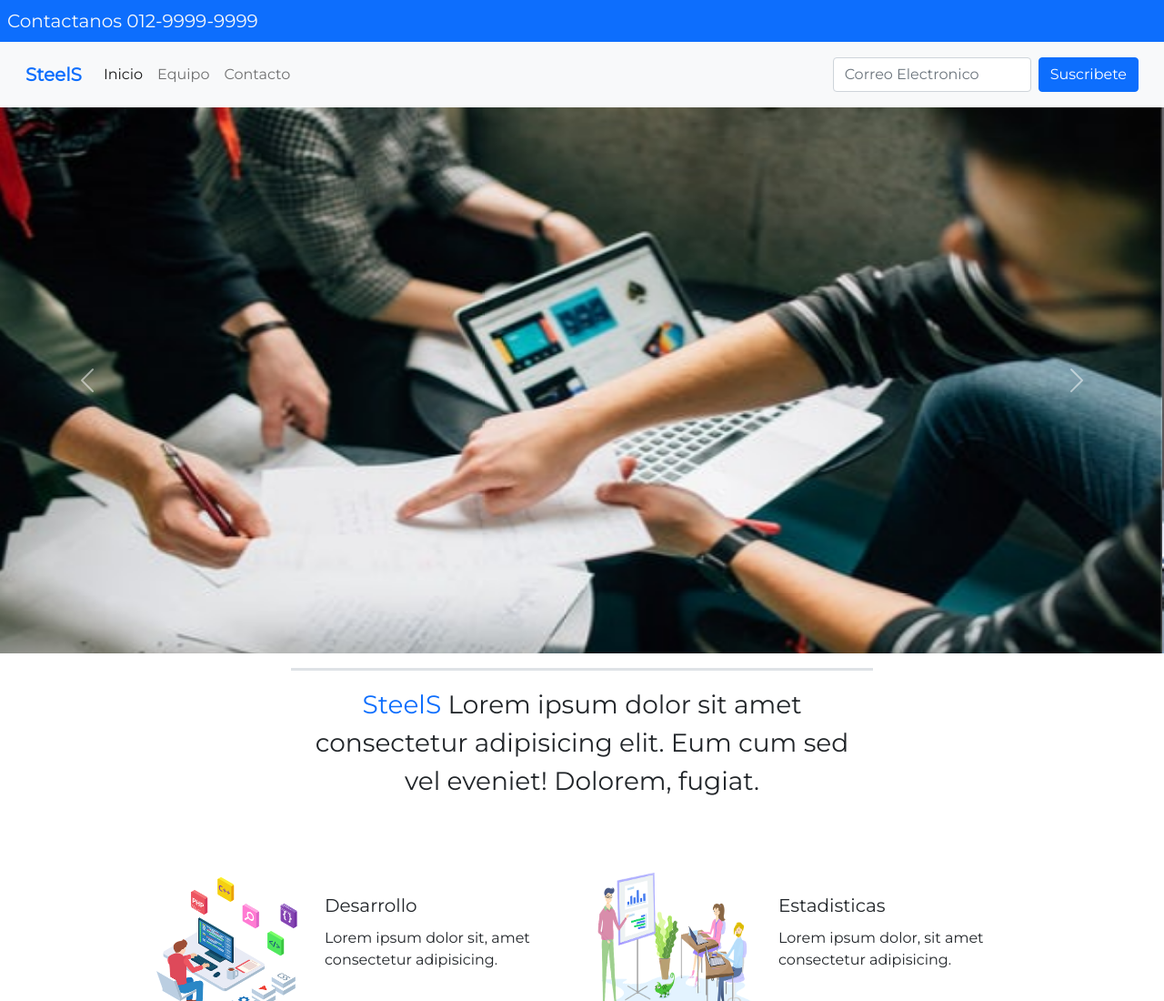
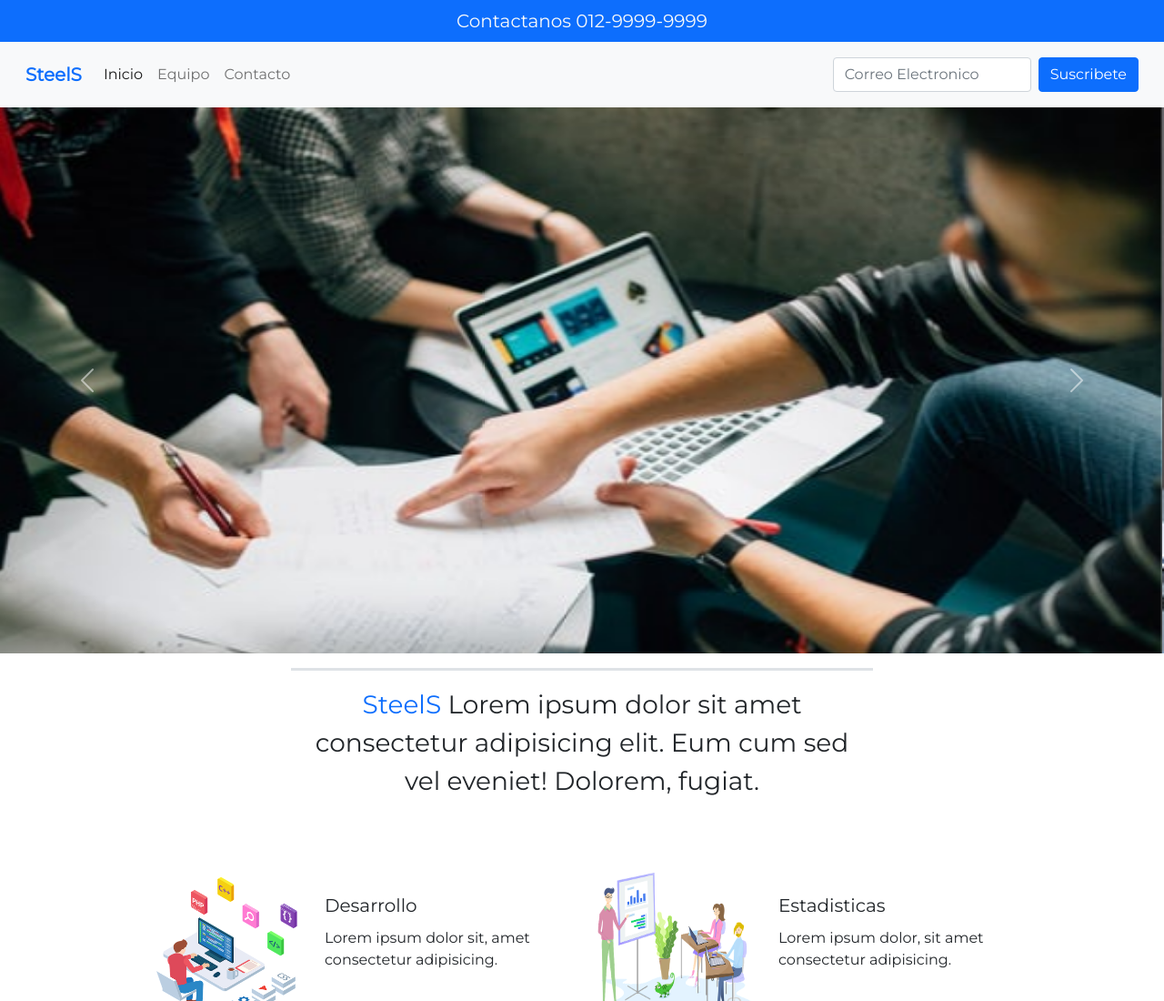
Before and after one commit to FerreiraCristian/ProyectoFinalEntrega2, a plain HTML site: page index.html in a window 1280 px wide. Shown: the top 1100 px of the page at 91% size. Drawn offline with nearby package versions, Linux system fonts and the light colour scheme.

Commit message:
commitSeo2

```diff
--- a/index.html
+++ b/index.html
@@ -18,7 +18,7 @@
 
     <!-- ENCABEZADO -->
 
-    <header class="conteiner-fluid bg-primary  justify-d-flex content-center">
+    <header class="conteiner-fluid bg-primary d-flex justify-content-center">
         <P class="text-light mb-0 p-2 fs-5"> Contactanos 012-9999-9999</P>
     </header>
     <!-- navBar -->
```
